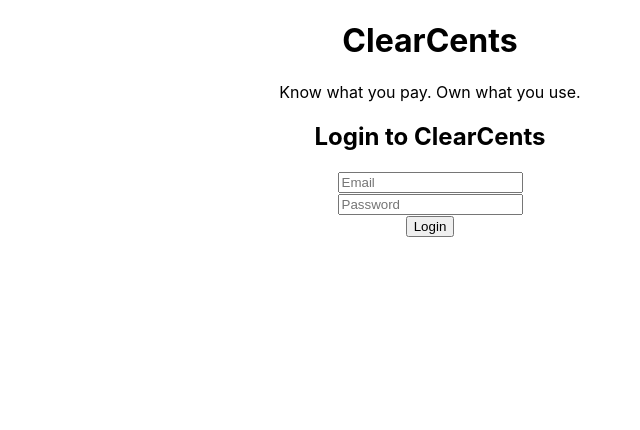
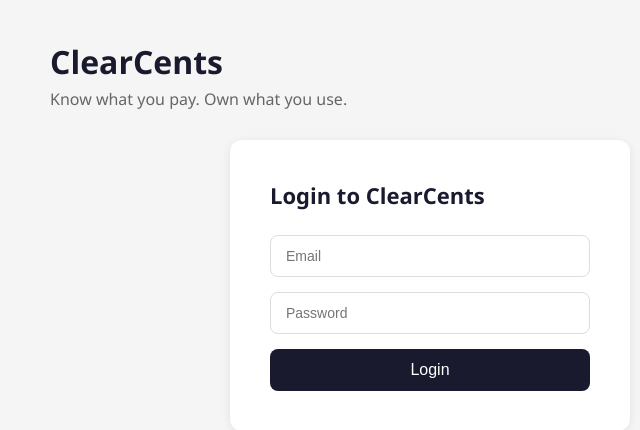
Before and after one commit to ClearCents/clearcents-frontend, a React (Create React App) app: page / in a window 1280 px wide. Shown: the top 430 px of the page, without its empty margins (210-850 px from the left). Built offline with nearby package versions, Linux system fonts and the light colour scheme.

Commit message:
Add styling, add subscription form and delete button

```diff
--- a/src/App.css
+++ b/src/App.css
@@ -1,38 +1,28 @@
-.App {
-  text-align: center;
+* {
+  margin: 0;
+  padding: 0;
+  box-sizing: border-box;
 }
 
-.App-logo {
-  height: 40vmin;
-  pointer-events: none;
+body {
+  font-family: 'Segoe UI', sans-serif;
+  background-color: #f5f5f5;
+  color: #333;
 }
 
-@media (prefers-reduced-motion: no-preference) {
-  .App-logo {
-    animation: App-logo-spin infinite 20s linear;
-  }
+.App {
+  max-width: 800px;
+  margin: 0 auto;
+  padding: 40px 20px;
 }
 
-.App-header {
-  background-color: #282c34;
-  min-height: 100vh;
-  display: flex;
-  flex-direction: column;
-  align-items: center;
-  justify-content: center;
-  font-size: calc(10px + 2vmin);
-  color: white;
+h1 {
+  font-size: 32px;
+  color: #1a1a2e;
+  margin-bottom: 5px;
 }
 
-.App-link {
-  color: #61dafb;
+p {
+  color: #666;
+  margin-bottom: 30px;
 }
-
-@keyframes App-logo-spin {
-  from {
-    transform: rotate(0deg);
-  }
-  to {
-    transform: rotate(360deg);
-  }
-}
--- a/src/App.js
+++ b/src/App.js
@@ -5,7 +5,16 @@ import Login from './components/Login';
 
 
 function App() {
-  const [token, setToken] = useState(null);
+  const storedToken = localStorage.getItem('token');
+  const storedExpiry = localStorage.getItem('token_expiry');
+  const isValid = storedExpiry && Date.now() < parseInt(storedExpiry);
+  const [token, setToken] = useState(isValid ? storedToken : null);
+  const handleLogin = (newToken) => {
+  const expiry = Date.now() + 24 * 60 * 60 * 1000 // 24 hours
+  localStorage.setItem('token', newToken);
+  localStorage.setItem('token_expiry', expiry);
+  setToken(newToken);
+  }
   return (
     <div className="App">
       <h1>ClearCents</h1>
@@ -13,7 +22,7 @@ function App() {
       {token ? (
         <Dashboard token={token} />
       ) : (
-        <Login onLogin={setToken} />
+        <Login onLogin={handleLogin} />
       )}
     </div>
   );
--- /dev/null
+++ b/src/components/Dashboard.css
@@ -0,0 +1,80 @@
+.dashboard {
+  background: white;
+  border-radius: 12px;
+  padding: 30px;
+  box-shadow: 0 2px 10px rgba(0,0,0,0.08);
+}
+
+.dashboard h2 {
+  font-size: 22px;
+  color: #1a1a2e;
+  margin-bottom: 20px;
+}
+
+.subscription-card {
+  display: flex;
+  justify-content: space-between;
+  align-items: center;
+  padding: 15px 20px;
+  border: 1px solid #eee;
+  border-radius: 8px;
+  margin-bottom: 12px;
+  background: #fafafa;
+}
+
+.subscription-card h3 {
+  font-size: 16px;
+  color: #1a1a2e;
+}
+
+.subscription-card p {
+  color: #e63946;
+  font-weight: bold;
+  margin: 0;
+}
+.add-form {
+  background: white;
+  border-radius: 12px;
+  padding: 30px;
+  box-shadow: 0 2px 10px rgba(0,0,0,0.08);
+  margin-top: 20px;
+}
+
+.add-form input {
+  width: 100%;
+  padding: 12px 15px;
+  border: 1px solid #ddd;
+  border-radius: 8px;
+  font-size: 14px;
+  margin-bottom: 15px;
+  outline: none;
+}
+
+.add-form button {
+  width: 100%;
+  padding: 12px;
+  background: #1a1a2e;
+  color: white;
+  border: none;
+  border-radius: 8px;
+  font-size: 16px;
+  cursor: pointer;
+}
+
+.add-form button:hover {
+  background: #e63946;
+}
+
+.delete-btn {
+  padding: 8px 15px;
+  background: #e63946;
+  color: white;
+  border: none;
+  border-radius: 6px;
+  cursor: pointer;
+  font-size: 13px;
+}
+
+.delete-btn:hover {
+  background: #c1121f;
+}
--- a/src/components/Dashboard.js
+++ b/src/components/Dashboard.js
@@ -1,8 +1,11 @@
 import { useState, useEffect } from 'react';
+import './Dashboard.css';
 
 function Dashboard({ token }) {
   const [subscriptions, setSubscriptions] = useState([]);
   const [loading, setLoading] = useState(true);
+  const [name, setName] = useState('');
+  const [price, setPrice] = useState('');
 
   useEffect(() => {
     fetch('http://localhost:3000/subscriptions', {
@@ -15,19 +18,64 @@ function Dashboard({ token }) {
       });
   }, [token]);
 
+  const handleAdd = () => {
+    fetch('http://localhost:3000/subscriptions', {
+      method: 'POST',
+      headers: {
+        'Content-Type': 'application/json',
+        'Authorization': `Bearer ${token}`
+      },
+      body: JSON.stringify({ name, price: parseFloat(price), usage_hours: 0, is_active: true })
+    })
+      .then(res => res.json())
+      .then(data => {
+        setSubscriptions([...subscriptions, data[0]]);
+        setName('');
+        setPrice('');
+      });
+  };
+
+  const handleDelete = (id) => {
+  fetch(`http://localhost:3000/subscriptions/${id}`, {
+    method: 'DELETE',
+    headers: { 'Authorization': `Bearer ${token}` }
+  })
+    .then(() => {
+      setSubscriptions(subscriptions.filter(sub => sub.id !== id));
+    });
+};
+
   return (
     <div>
+      <div className="dashboard">
         <h2>My Subscriptions</h2>
         {loading ? (
           <p>Loading...</p>
         ) : (
           subscriptions.map(sub => (
-          <div key={sub.id}>
+            <div key={sub.id} className="subscription-card">
               <h3>{sub.name}</h3>
               <p>${sub.price}/month</p>
+              <button className="delete-btn" onClick={() => handleDelete(sub.id)}>Delete</button>
             </div>
           ))
         )}
+      </div>
+      <div className="add-form">
+        <input
+          type="text"
+          placeholder="Subscription name"
+          value={name}
+          onChange={e => setName(e.target.value)}
+        />
+        <input
+          type="number"
+          placeholder="Price"
+          value={price}
+          onChange={e => setPrice(e.target.value)}
+        />
+        <button onClick={handleAdd}>Add Subscription</button>
+      </div>
     </div>
   );
 }
--- /dev/null
+++ b/src/components/Login.css
@@ -0,0 +1,45 @@
+.login-container {
+  background: white;
+  border-radius: 12px;
+  padding: 40px;
+  box-shadow: 0 2px 10px rgba(0,0,0,0.08);
+  max-width: 400px;
+  margin: 0 auto;
+}
+
+.login-container h2 {
+  font-size: 22px;
+  color: #1a1a2e;
+  margin-bottom: 25px;
+}
+
+.login-container input {
+  width: 100%;
+  padding: 12px 15px;
+  border: 1px solid #ddd;
+  border-radius: 8px;
+  font-size: 14px;
+  margin-bottom: 15px;
+  outline: none;
+}
+
+.login-container button {
+  width: 100%;
+  padding: 12px;
+  background: #1a1a2e;
+  color: white;
+  border: none;
+  border-radius: 8px;
+  font-size: 16px;
+  cursor: pointer;
+}
+
+.login-container button:hover {
+  background: #e63946;
+}
+
+.error {
+  color: #e63946;
+  margin-top: 10px;
+  font-size: 14px;
+}
--- a/src/components/Login.js
+++ b/src/components/Login.js
@@ -1,4 +1,5 @@
 import { useState } from 'react';
+import './Login.css';
 
 function Login({ onLogin }) {
   const [email, setEmail] = useState('');
@@ -22,7 +23,7 @@ function Login({ onLogin }) {
   };
 
   return (
-    <div>
+    <div className="login-container">
       <h2>Login to ClearCents</h2>
       <input
         type="email"
@@ -39,7 +40,7 @@ function Login({ onLogin }) {
       />
       <br />
       <button onClick={handleLogin}>Login</button>
-      {error && <p>{error}</p>}
+      {error && <p className="error">{error}</p>}
     </div>
   );
 }
```
Lines whose indentation alone changed are shown as unchanged.
